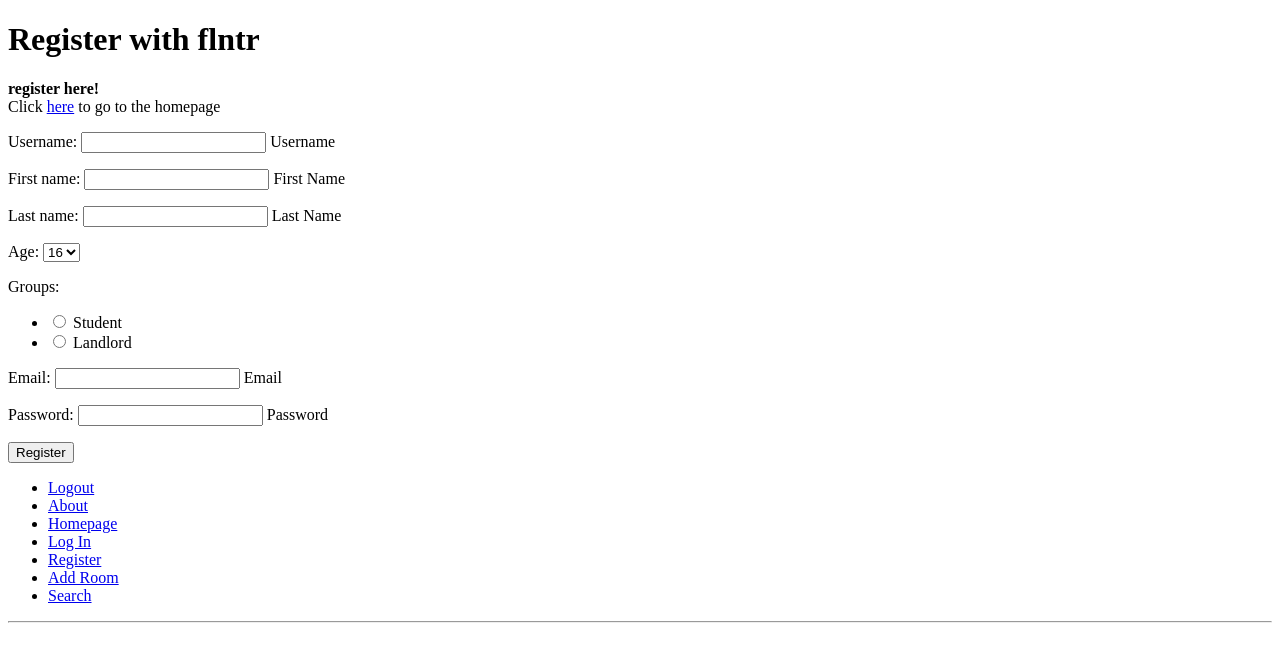
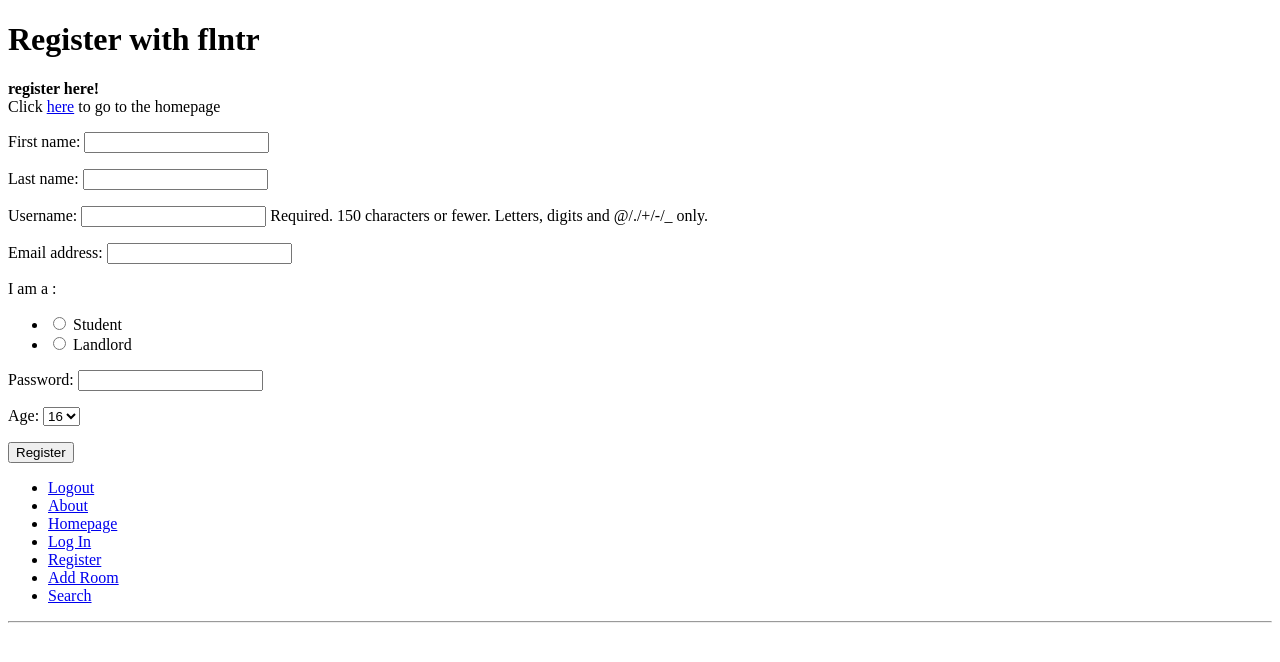
Before and after one commit to mcwilson91/flntr, a Django app: page /flntr/register/ in a window 1280 px wide. Shown: the top 662 px of the page. Run offline with Django 3.2, Linux system fonts and the light colour scheme.

Commit message:
registration form running

```diff
--- a/flntr_project/flntr_app/forms.py
+++ b/flntr_project/flntr_app/forms.py
@@ -45,12 +45,19 @@ class RoommateSearchForm(forms.Form):
 	gender_options =[ ( 1 ,'Don\'t mind'), (2,'Same Gender') ]
 	gender = forms.ChoiceField(choices=gender_options, widget=forms.RadioSelect())
 
-class RegistrationForm(forms.Form):
-	username = forms.CharField(help_text='Username')
-	first_name = forms.CharField(help_text='First Name')
-	last_name = forms.CharField(help_text='Last Name')
+
+class UserForm(forms.ModelForm):
+	password = forms.CharField(widget=forms.PasswordInput())
+	group_options = [ (1, 'Student'), (2, 'Landlord')]
+	groups = forms.ChoiceField(label='I am a ', choices=group_options, widget=forms.RadioSelect())
+
+	class Meta:
+		model = User
+		fields = ('first_name', 'last_name', 'username', 'email', 'groups',)
+
+class AgeForm(forms.ModelForm):
 	age  = forms.ChoiceField(choices=[(x, x) for x in range(16, 99)])
-	group_options = [ (1, 'Student'), (2, 'Landlord')]
-	groups = forms.ChoiceField(choices=group_options, widget=forms.RadioSelect())
-	email = forms.CharField(help_text='Email')
-	password = forms.CharField(help_text='Password')
+
+	class Meta:
+		model = StudentProfile
+		fields = ('age',)
--- a/flntr_project/flntr_app/views.py
+++ b/flntr_project/flntr_app/views.py
@@ -3,7 +3,7 @@ from django.http import HttpResponseRedirect, HttpResponse
 from django.contrib.auth import authenticate, login
 from django.core.urlresolvers import reverse
 from flntr_app.models import Flat, FlatImage, StudentProfile
-from flntr_app.forms import FlatForm, FlatSearchForm, RoommateSearchForm, RegistrationForm
+from flntr_app.forms import FlatForm, FlatSearchForm, RoommateSearchForm, AgeForm, UserForm
 from django.contrib.auth.models import User
 from datetime import datetime, timedelta
 
@@ -49,17 +49,28 @@ def register(request):
     registered = False
 
     if request.method == 'POST':
-        user_form = RegistrationForm(data=request.POST)
-
-        if user_form.is_valid():
+        user_form = UserForm(data=request.POST)
+        age_form = AgeForm(data=request.POST)
+        if user_form.is_valid() and age_form.is_valid:
             user = user_form.save()
             user.set_password(user.password)
             user.save()
+
+            profile = age_form.save(commit=False)
+            profile.user = user
+
+            profile.save()
+
+            registered = True
+        else:
+            print(user_form.errors, age_form.errors)
     else:
-            user_form = RegistrationForm()
+        user_form = UserForm()
+        age_form = AgeForm()
 
     return render(request, 'flntr/register.html',
                     {'user_form': user_form,
+                    'age_form': age_form,
                     'registered': registered})
 
 
--- a/flntr_project/templates/flntr/register.html
+++ b/flntr_project/templates/flntr/register.html
@@ -16,6 +16,7 @@
 		{% csrf_token %}
 
 		{{ user_form.as_p }}
+      {{ age_form.as_p }}
 
 		<input type="submit" name="submit" value="Register" />
 
```
Also changed, not shown: flntr_project/db.sqlite3.
